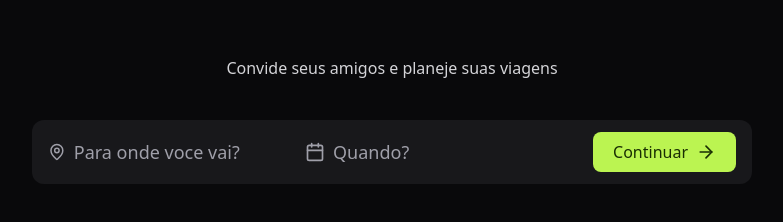
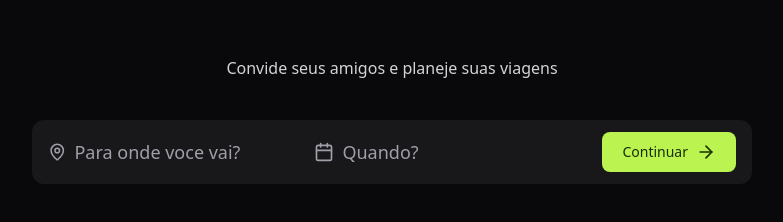
Before and after one commit to Erivaldo07/Erivaldo-Project, a React (Vite) app: page / in a window 1280 px wide. Shown: the part 240-462 px from the top of the page, without its empty margins (248-1031 px from the left). Built offline with nearby package versions, Linux system fonts and the light colour scheme.

Commit message:
update the button and create the new interface

```diff
--- a/src/components/button.tsx
+++ b/src/components/button.tsx
@@ -1,43 +1,152 @@
+import { type ComponentProps, type ReactNode, forwardRef } from "react";
+import { tv, type VariantProps } from "tailwind-variants";
 
-import type { ComponentProps, ReactNode } from "react";
-import { tv, type VariantProps} from "tailwind-variants";
 
 const buttonVariants = tv({
+  base: [
+    "relative inline-flex items-center justify-center gap-2",
+    "rounded-lg font-medium transition-all duration-200",
+    "focus:outline-none focus:ring-2 focus:ring-offset-2 focus:ring-offset-zinc-900",
+    "disabled:opacity-50 disabled:cursor-not-allowed disabled:pointer-events-none",
+    "active:scale-[0.98] select-none",
+    "px-5 py-2.5 text-sm"
+  ],
 
-    base:'px-5  rounded-lg font-medium cursor-pointer flex items-center gap-2 justify-center',
-
-    variants : {
-      variant :{
-         primary: 'bg-lime-300 text-lime-950 hover:bg-lime-400',
-         secondary:'bg-zinc-800 text-zinc-200  hover:bg-zinc-700 transition-colors ',
-
-       },
-
-       size:{
-
-        default: 'py-2',
-        full:'w-full h-11'
-       },
+  variants: {
+    variant: {
+      primary: [
+        "bg-lime-300 text-lime-950",
+        "hover:bg-lime-400 hover:shadow-lg hover:shadow-lime-300/30",
+        "focus:ring-lime-300",
+        "active:bg-lime-500"
+      ],
+      secondary: [
+        "bg-zinc-800 text-zinc-200",
+        "hover:bg-zinc-700 hover:shadow-lg hover:shadow-zinc-800/30",
+        "focus:ring-zinc-500",
+        "active:bg-zinc-600"
+      ],
+      success: [
+        "bg-emerald-500 text-white",
+        "hover:bg-emerald-600 hover:shadow-lg hover:shadow-emerald-500/30",
+        "focus:ring-emerald-500",
+        "active:bg-emerald-700"
+      ],
+      danger: [
+        "bg-red-500 text-white",
+        "hover:bg-red-600 hover:shadow-lg hover:shadow-red-500/30",
+        "focus:ring-red-500",
+        "active:bg-red-700"
+      ],
+      warning: [
+        "bg-amber-500 text-white",
+        "hover:bg-amber-600 hover:shadow-lg hover:shadow-amber-500/30",
+        "focus:ring-amber-500",
+        "active:bg-amber-700"
+      ],
+      ghost: [
+        "bg-transparent text-zinc-300",
+        "hover:bg-zinc-800/50 hover:text-white",
+        "focus:ring-zinc-500",
+        "active:bg-zinc-800/70"
+      ],
+      outline: [
+        "bg-transparent border-2 border-zinc-700 text-zinc-300",
+        "hover:bg-zinc-800/50 hover:border-zinc-600 hover:text-white",
+        "focus:ring-zinc-500",
+        "active:bg-zinc-800/70"
+      ]
     },
 
+    size: {
+      sm: "px-3 py-1.5 text-xs",
+      default: "px-5 py-2.5 text-sm",
+      lg: "px-6 py-3 text-base",
+      xl: "px-8 py-4 text-lg",
+      icon: "w-10 h-10 p-0",
+      "icon-sm": "w-8 h-8 p-0 text-xs",
+      "icon-lg": "w-12 h-12 p-0 text-lg",
+      full: "w-full px-5 py-2.5 text-sm"
+    },
 
-    defaultVariants:{
-        variant:'primary',
-        size: 'default'
+    loading: {
+      true: "cursor-wait opacity-70"
     }
-})
+  },
 
-interface ButtonProps extends ComponentProps<'button'>, VariantProps<typeof buttonVariants>{
-    children:ReactNode
+  compoundVariants: [
+    {
+      variant: "primary",
+      loading: true,
+      className: "bg-lime-400"
+    },
+    {
+      variant: "secondary",
+      loading: true,
+      className: "bg-zinc-700"
+    }
+  ],
 
+  defaultVariants: {
+    variant: "primary",
+    size: "default",
+    loading: false
+  }
+});
+
+interface ButtonProps
+  extends ComponentProps<"button">,
+    VariantProps<typeof buttonVariants> {
+  children: ReactNode;
+  loading?: boolean;
+  leftIcon?: ReactNode;
+  rightIcon?: ReactNode;
+  fullWidth?: boolean;
 }
 
-export function Button ({children, variant, size, ...props}: ButtonProps){
+export const Button = forwardRef<HTMLButtonElement, ButtonProps>(
+  ({
+    children,
+    variant,
+    size,
+    loading = false,
+    leftIcon,
+    rightIcon,
+    fullWidth = false,
+    className = "",
+    disabled,
+    type = "button",
+    ...props
+  }, ref) => {
+
+    // Se fullWidth for true, sobrescreve o size
+    const finalSize = fullWidth ? "full" : size;
+
+
     return (
-        <button {...props} className={buttonVariants({variant, size})} >
+      <button
+        ref={ref}
+        type={type}
+        disabled={disabled || loading}
+        className={buttonVariants({
+          variant,
+          size: finalSize,
+          loading,
+          className
+        })}
+        {...props}
+      >
 
-                {children}
 
-        </button>
-    )
-}
+        {/* Content with opacity when loading */}
+        <span className={loading ? "opacity-0" : "flex items-center gap-2"}>
+          {leftIcon && <span className="flex-shrink-0">{leftIcon}</span>}
+          {children}
+          {rightIcon && <span className="flex-shrink-0">{rightIcon}</span>}
+        </span>
+      </button>
+    );
+  }
+);
+
+Button.displayName = "Button";
```
